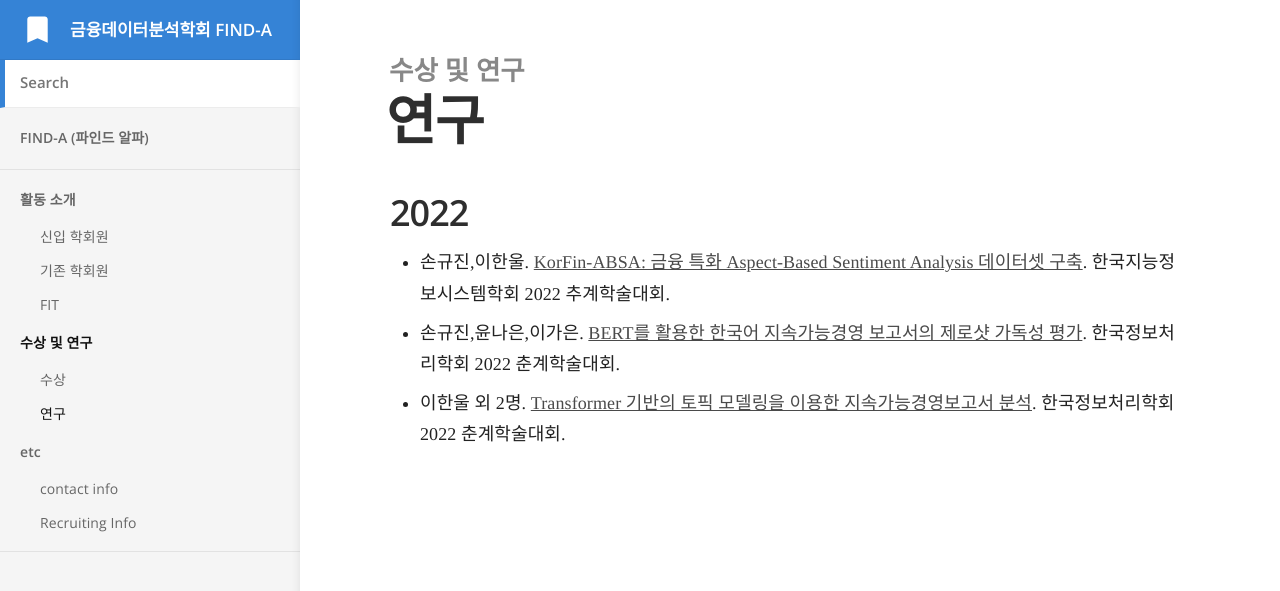
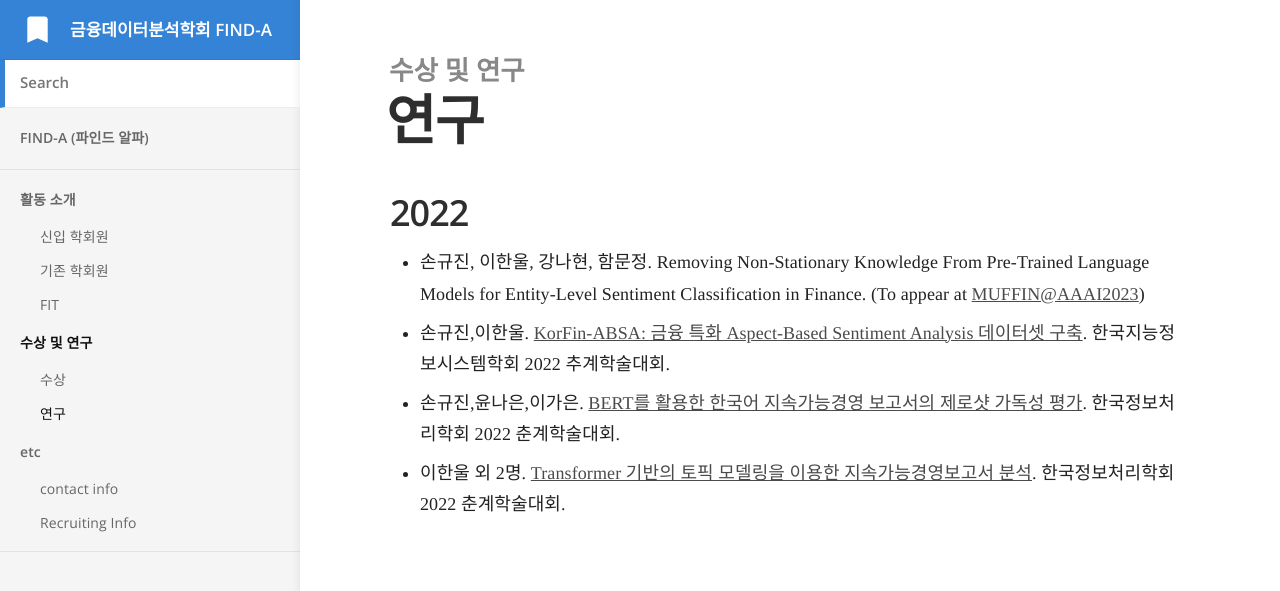
Before and after one commit to Find-A-AI/find-a-ai.github.io, a Jekyll site: the page built from _docs/2.수상 및 연구/연구.md, in a window 1280 px wide. Shown: the top 591 px of the page. Built offline with Jekyll 4.4.1, drawn with Linux system fonts in a browser that asks for light colours; some web fonts are replaced.

Commit message:
Update 연구.md

```diff
--- a/_docs/2.수상 및 연구/연구.md
+++ b/_docs/2.수상 및 연구/연구.md
@@ -5,6 +5,7 @@ order: 2
 ---
 
 ## 2022
+  - 손규진, 이한울, 강나현, 함문정. Removing Non-Stationary Knowledge From Pre-Trained Language Models for Entity-Level Sentiment Classification in Finance. (To appear at [MUFFIN@AAAI2023](https://muffin-aaai23.github.io/index.html))
   - 손규진,이한울. [KorFin-ABSA: 금융 특화 Aspect-Based Sentiment Analysis 데이터셋 구축](https://kiiss.or.kr/conference/conf/sub03.html). 한국지능정보시스템학회 2022 추계학술대회.
   - 손규진,윤나은,이가은. [BERT를 활용한 한국어 지속가능경영 보고서의 제로샷 가독성 평가](https://doi.org/10.3745/PKIPS.y2022m05a.456). 한국정보처리학회 2022 춘계학술대회.
   - 이한울 외 2명. [Transformer 기반의 토픽 모델링을 이용한 지속가능경영보고서 분석](https://doi.org/10.3745/PKIPS.y2022m05a.464). 한국정보처리학회 2022 춘계학술대회.
```
